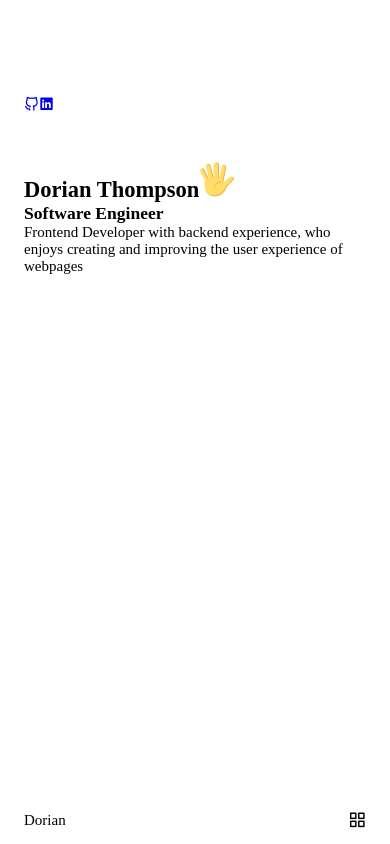
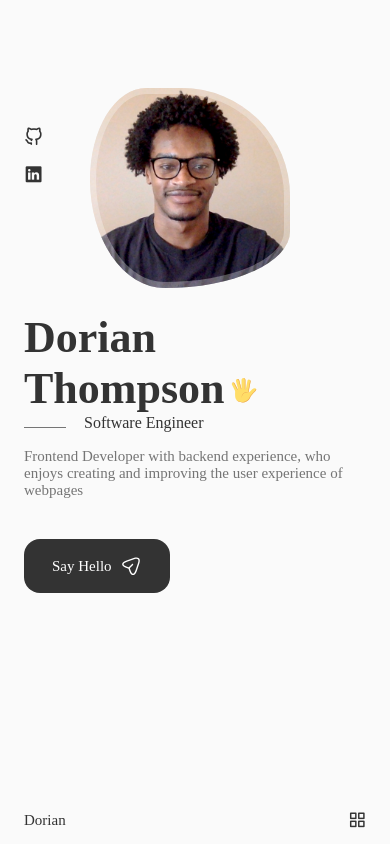
Before and after one commit to dorianthompson/MyPortfolio, a React (Create React App) app: page / in a window 390 px wide. Built offline with nearby package versions, Linux system fonts and the light colour scheme.

Commit message:
finish home

```diff
--- a/src/App.css
+++ b/src/App.css
@@ -6,10 +6,10 @@
 
   --hue: 0;
   --saturation: 0%;
-  --title-color: hsl(var(--hue), var(--sat), 20%);
-  --title-color-dark: hsl(var(--hue), var(--sat), 0%);
-  --text-color: hsl(var(--hue), var(--sat), 46%);
-  --body-color: hsl(var(--hue), var(--sat), 98%);
+  --title-color: hsl(var(--hue), var(--saturation), 20%);
+  --title-color-dark: hsl(var(--hue), var(--saturation), 0%);
+  --text-color: hsl(var(--hue), var(--saturation), 46%);
+  --body-color: hsl(var(--hue), var(--saturation), 98%);
   --container-color: #fff;
 
   --main-font: font-family: 'Poppins', sans-serif;
@@ -159,10 +159,21 @@
     margin-left: var(--margin-bottom-1-5);
     margin-right: var(--margin-bottom-1-5);
   }
+
+  .button {
+    padding: 1rem 1.75rem;
+  }
+
+  .button-icon{
+    width: 22px;
+    height: 22px;
+  }
 }
 
 @media screen and (max-width: 768px){
-
+  .section {
+    padding: 2rem 0 4rem;
+  }
 }
 
 @media screen and (max-width: 576px){
@@ -170,6 +181,9 @@
 }
 
 @media screen and (max-width: 350px){
+  :root {
+    --large-font-size: 2.25rem;
+  }
   .container{
     margin-left: var(--margin-bottom-1);
     margin-right: var(--margin-bottom-1);
--- a/src/components/header/header.css
+++ b/src/components/header/header.css
@@ -8,7 +8,7 @@
 }
 
 .nav {
-    height: calc(--header-height + 1.5rem);
+    height: calc(var(--header-height) + 1.5rem);
     display: flex;
     justify-content: space-between;
     align-items: center;
--- a/src/components/home/Data.jsx
+++ b/src/components/home/Data.jsx
@@ -10,7 +10,7 @@
                 viewBox="0 0 48 48"
                 fill="none"
                 xmlns="http://www.w3.org/2000/svg"
-                class="home__hand"
+                class="home-hand"
             >
                 <path
                 d="M25.4995 32.0305L31.3495 33.1555L36.1495 8.48051C36.4495 6.83051 35.3995 5.18051 33.8245 4.88051C32.1745 4.58051 30.5995 5.70551 30.2995 7.35551L25.4995 32.0305Z"
@@ -59,6 +59,23 @@
 
         <a href="#contact" className="button button-flex">
             Say Hello
+            <svg
+                  class="button-icon"
+                  xmlns="http://www.w3.org/2000/svg"
+                  width="24"
+                  height="24"
+                  viewBox="0 0 24 24"
+                  fill="none"
+                >
+                  <path
+                    d="M14.2199 21.9352C13.0399 21.9352 11.3699 21.1052 10.0499 17.1352L9.32988 14.9752L7.16988 14.2552C3.20988 12.9352 2.37988 11.2652 2.37988 10.0852C2.37988 8.91525 3.20988 7.23525 7.16988 5.90525L15.6599 3.07525C17.7799 2.36525 19.5499 2.57525 20.6399 3.65525C21.7299 4.73525 21.9399 6.51525 21.2299 8.63525L18.3999 17.1252C17.0699 21.1052 15.3999 21.9352 14.2199 21.9352ZM7.63988 7.33525C4.85988 8.26525 3.86988 9.36525 3.86988 10.0852C3.86988 10.8052 4.85988 11.9052 7.63988 12.8252L10.1599 13.6652C10.3799 13.7352 10.5599 13.9152 10.6299 14.1352L11.4699 16.6552C12.3899 19.4352 13.4999 20.4252 14.2199 20.4252C14.9399 20.4252 16.0399 19.4352 16.9699 16.6552L19.7999 8.16525C20.3099 6.62525 20.2199 5.36525 19.5699 4.71525C18.9199 4.06525 17.6599 3.98525 16.1299 4.49525L7.63988 7.33525Z"
+                    fill="var(--container-color)"
+                  ></path>
+                  <path
+                    d="M10.11 14.7052C9.92005 14.7052 9.73005 14.6352 9.58005 14.4852C9.29005 14.1952 9.29005 13.7152 9.58005 13.4252L13.16 9.83518C13.45 9.54518 13.93 9.54518 14.22 9.83518C14.51 10.1252 14.51 10.6052 14.22 10.8952L10.64 14.4852C10.5 14.6352 10.3 14.7052 10.11 14.7052Z"
+                    fill="var(--container-color)"
+                  ></path>
+                </svg>
         </a>
     </div>
   )
--- a/src/components/home/Home.jsx
+++ b/src/components/home/Home.jsx
@@ -1,7 +1,9 @@
 import React from 'react';
 import './home.css';
+
 import Social from './Social';
 import Data from './Data';
+import ScrollDown from './ScrollDown';
 
 const Home = () => {
   return (
@@ -14,6 +16,8 @@
 
                 <Data />
             </div>
+
+            <ScrollDown />
         </div>
     </section>
   )
--- /dev/null
+++ b/src/components/home/ScrollDown.jsx
@@ -0,0 +1,49 @@
+import React from 'react'
+
+const ScrollDown = () => {
+  return (
+    <div className="home-scroll">
+        <a href="#about" className="home-scroll-button button-flex">
+            <svg
+                width="32px"
+                height="32px"
+                class="home__scroll-mouse"
+                viewBox="0 0 247 390"
+                version="1.1"
+                xmlns="http://www.w3.org/2000/svg"
+                xmlnsXlink="http://www.w3.org/1999/xlink"
+                style={{
+                    fillRule: "evenodd",
+                    clipRule: "evenodd",
+                    strokeLinecap: "round",
+                    strokeLinejoin: "round",
+                    strokeMiterlimit: "1.5"
+                }}
+                >
+                <path
+                    class="wheel"
+                    d="M123.359,79.775l0,72.843"
+                    style={{
+                    fill: 'none',
+                    stroke: "#000",
+                    strokeWidth: "20px"
+                    }}
+                ></path>
+                <path
+                    id="mouse"
+                    d="M236.717,123.359c0,-62.565 -50.794,-113.359 -113.358,-113.359c-62.565,0 -113.359,50.794 -113.359,113.359l0,143.237c0,62.565 50.794,113.359 113.359,113.359c62.564,0 113.358,-50.794 113.358,-113.359l0,-143.237Z"
+                    style={{
+                    fill: 'none',
+                    stroke: "#000",
+                    strokeWidth: "20px"
+                    }}
+                ></path>
+            </svg>
+            <span className="home-scroll-name">Scroll Down</span>
+            <i className="uil uil-arrow-down home-scroll-arrow"></i>
+        </a>
+    </div>
+  )
+}
+
+export default ScrollDown
--- a/src/components/home/home.css
+++ b/src/components/home/home.css
@@ -0,0 +1,191 @@
+.home-container{
+    row-gap: 7rem;
+}
+
+.home-content{
+    grid-template-columns: 116px repeat(2,1fr);
+    padding-top: 5rem;
+    align-items: center;
+}
+
+.home-social{
+    display: grid;
+    grid-template-columns: max-content;
+    row-gap: 1rem;
+    padding-bottom: 4rem;
+}
+
+.home-social-icon{
+    font-size: 1.2rem;
+    color: var(--title-color);
+}
+
+.home-social-icon:hover{
+    color: var(--title-color-dark);
+}
+
+.home-title{
+    font-size: var(--large-font-size);
+    margin-bottom: var(--mb-0-25);
+}
+
+.home-hand{
+    width: 38px;
+    height: 38px;
+    margin-left: 0.4rem;
+}
+
+.home-subtitle {
+    position: relative;
+    font-size: var(--h3-font-size);
+    padding-left: 5.4rem;
+    font-weight: var(--normal-font-weight);
+    margin-bottom: var(--margin-bottom-1);
+}
+
+.home-subtitle::before{
+    content: '';
+    position: absolute;
+    width: 70px;
+    height: 1px;
+    background-color: var(--text-color);
+    left: 0;
+    top: 1rem;
+}
+
+.home-description{
+    max-width: 400px;
+    margin-bottom: var(--margin-bottom-3);
+}
+
+.home-img{
+    background: url(../../assets/ProfilePhoto.jpg);
+    background-repeat: no-repeat;
+    background-position: center;
+    background-size: cover;
+    width: 300px;
+    height: 300px;
+    box-shadow: inset 0 0 0 9px rgb(255 255 255/ 30%);
+    order: 1;
+    justify-self: center;
+    width: 300px;
+    height: 300px;
+    animation: profile-animate 8s ease-in-out infinite 1s;
+}
+
+@keyframes profile-animate {
+    0%{
+        border-radius: 60% 40% 30% 70%/60% 30% 70% 40%;
+    }
+
+    50%{
+        border-radius: 30% 60% 70% 40%/50% 60% 30% 60%;
+    }
+
+    100%{
+        border-radius: 60% 40% 30% 70%/60% 30% 70% 40%;
+    }
+}
+
+.home-scroll {
+    margin-left: 9.25rem;
+}
+
+.wheel {
+    animation: scroll 2s ease infinite;
+}
+
+@keyframes scroll {
+    0% {
+        transform: translateY(0);
+    }
+
+    30% {
+        transform: translate(3.75rem);
+    }
+}
+
+.home-scroll-name {
+    color: var(--title-color);
+    font-weight: var(--medium-font-weight);
+    margin-right: var(--margin-bottom-0-25);
+    margin-left: 2px;
+}
+
+.home-scroll-arrow {
+    font-size: 1.25rem;
+    color: var(--title-color);
+}
+
+@media screen and (max-width: 992px){
+    .home-content{
+        grid-template-columns: 100px repeat(1,fr);
+        column-gap: 1.25rem;
+    }
+
+    .home-hand{
+        width: 26px;
+        height: 26px;
+    }
+
+    .home-subtitle{
+        padding-left: 3.75rem;
+        margin-bottom: var(--margin-bottom-1);
+    }
+
+    .home-subtitle::before {
+        width: 42px;
+        top: 0.8rem;
+    }
+
+    .home-description{
+        max-width: initial;
+        margin-bottom: var(--margin-bottom-2-5);
+    }
+
+    .home-img{
+        width: 250px;
+        height: 250px;
+        box-shadow: inset 0 0 0 8px rgb(255 255 255/ 30%);
+    }
+
+    .home-scroll {
+        margin-left: 7.5rem;
+    }
+}
+
+@media screen and (max-width: 768px){
+    .home-content {
+        grid-template-columns: 0.5fr 3fr;
+        padding-top: 3.5rem;
+    }
+
+    .home-img {
+        order: initial;
+        justify-self: initial;
+        height: 200px;
+        box-shadow: inset 0 0 0 6px rgb(255 255 255/ 30%);
+        width: 200px;
+    }
+
+    .home-data{
+        grid-column: 1/3;
+    }
+
+    .home-scroll {
+        display: none;
+    }
+
+}
+
+@media screen and (max-width: 350px){
+    .home-img {
+        width: 180px;
+        height: 180px;
+    }
+
+    .home-hand {
+        width: 22px;
+        height: 22px;
+    }
+}
```
